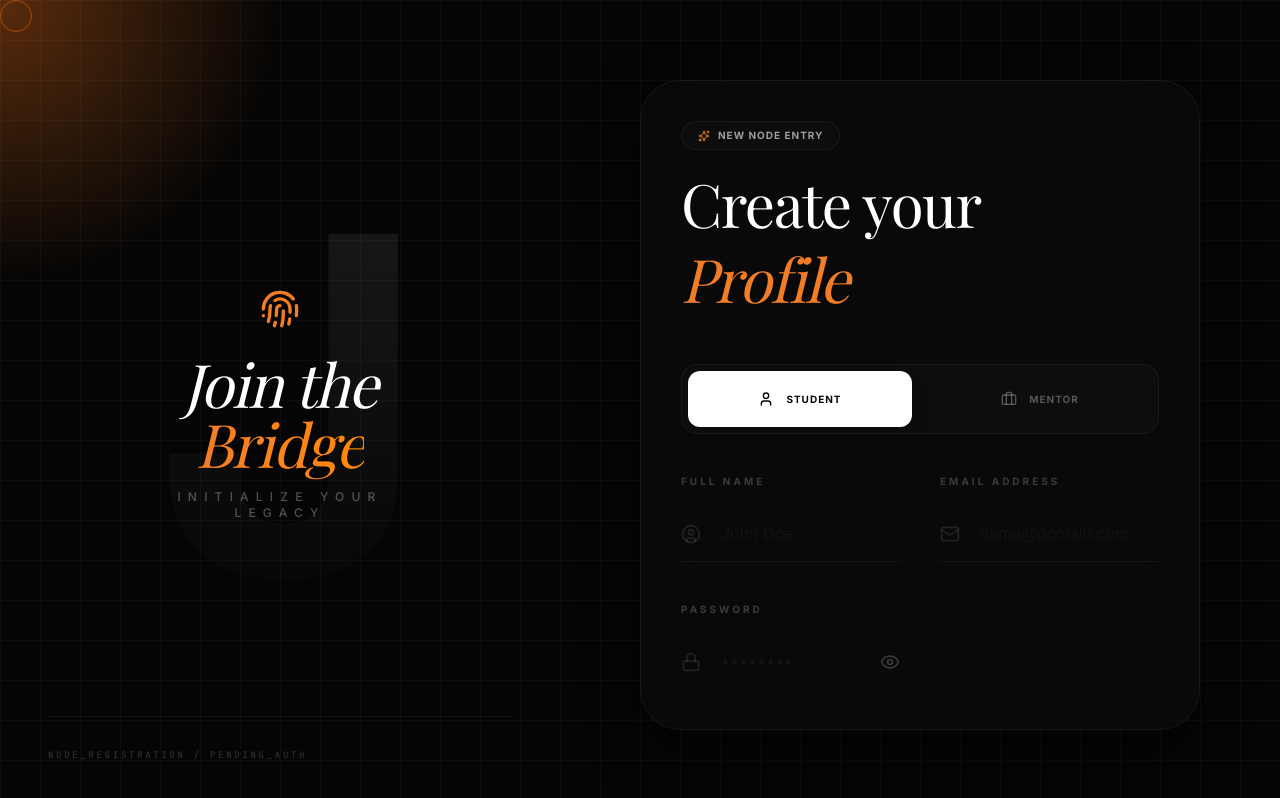
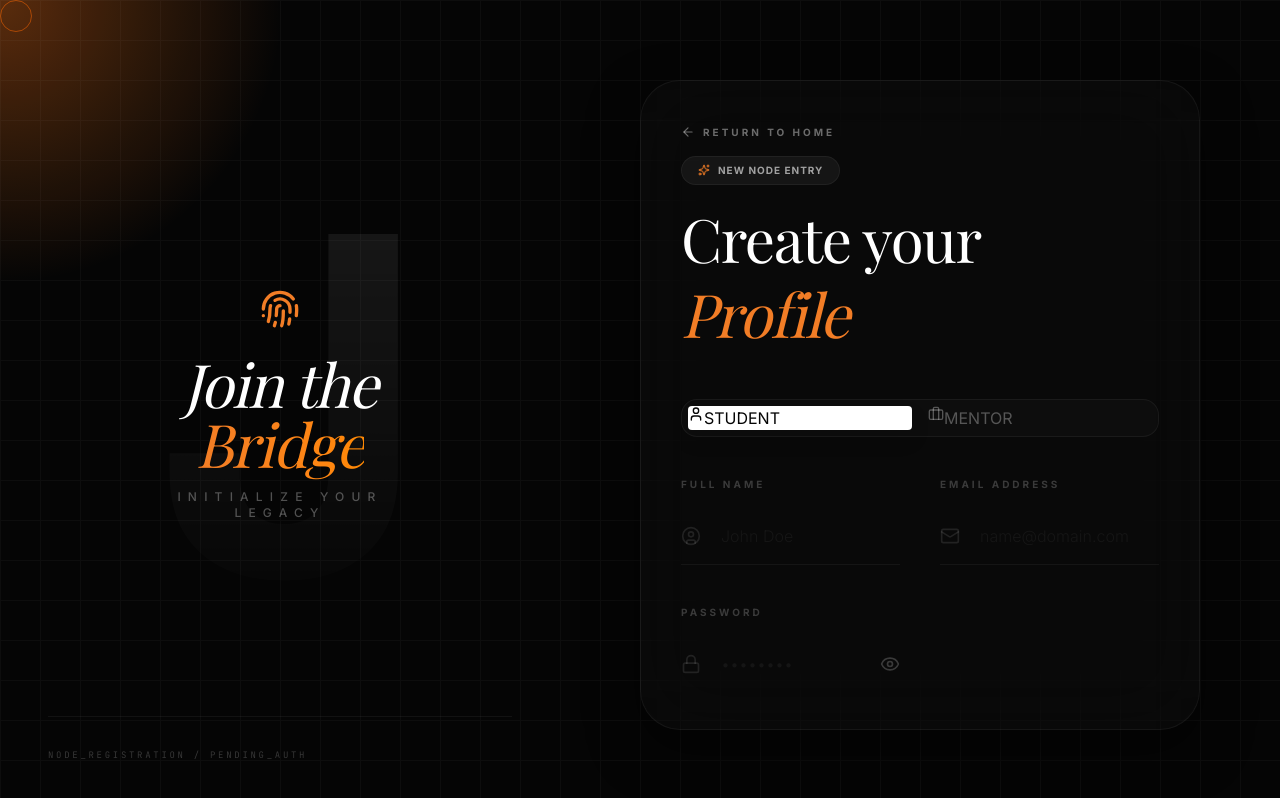
Before and after one commit to Saurav78617/Edu-connect, a React (Vite) app: page /register in a window 1280 px wide. Shown: the top 798 px of the page. Built offline with nearby package versions, Linux system fonts and the light colour scheme; a web font is replaced by a local one.

Commit message:
Auto save update

```diff
--- a/src/pages/Register.tsx
+++ b/src/pages/Register.tsx
@@ -2,7 +2,7 @@ import React, { useState, useEffect } from 'react';
 import { useNavigate, Link } from 'react-router-dom';
 import api from '../utils/api';
 import { motion, AnimatePresence, useMotionValue, useSpring, useTransform } from 'motion/react';
-import { User, Briefcase, ArrowRight, Mail, Lock, Sparkles, UserCircle, Fingerprint, ShieldCheck, Eye, EyeOff } from 'lucide-react';
+import { ArrowLeft, ArrowRight, Mail, Lock, Sparkles, ShieldCheck, Fingerprint, X, User, Briefcase, ChevronRight, Eye, EyeOff, UserCircle } from 'lucide-react';
 import GridBackground from '../components/GridBackground';
 
 export default function Register() {
@@ -153,9 +153,14 @@ export default function Register() {
         >
           <div className="flex-1 flex flex-col overflow-y-auto pr-4 space-y-12 custom-scrollbar">
             <div className="space-y-4">
+              <Link to="/" className="group inline-flex items-center gap-2 text-[10px] font-bold uppercase tracking-[0.3em] text-text-primary/40 hover:text-brand-accent transition-colors mb-4 block w-fit">
+                <ArrowLeft size={14} className="group-hover:-translate-x-1 transition-transform" />
+                Return to Home
+              </Link>
+              <br />
               <motion.div
                 variants={itemVariants}
-                className="inline-flex items-center gap-2 px-4 py-1.5 rounded-full bg-surface-primary border border-border-primary text-text-primary/60 text-[10px] font-bold uppercase tracking-widest"
+                className="inline-flex items-center gap-2 px-4 py-1.5 rounded-full bg-text-primary/5 border border-border-primary text-text-primary/60 text-[10px] font-bold uppercase tracking-widest"
               >
                 <Sparkles size={12} className="text-brand-accent" />
                 New Node Entry
@@ -185,14 +190,14 @@ export default function Register() {
                 <button
                   type="button"
                   onClick={() => setFormData({ ...formData, role: 'STUDENT' })}
-                  className={`py-5 rounded-xl flex items-center justify-center gap-3 text-[10px] font-bold uppercase tracking-widest transition-all duration-500 ${formData.role === 'STUDENT' ? 'bg-text-primary text-bg-primary shadow-[0_10px_20px_rgba(0,0,0,0.1)]' : 'text-text-primary/30 hover:text-text-primary'}`}
+                  className={`py - 5 rounded - xl flex items - center justify - center gap - 3 text - [10px] font - bold uppercase tracking - widest transition - all duration - 500 ${formData.role === 'STUDENT' ? 'bg-text-primary text-bg-primary shadow-[0_10px_20px_rgba(0,0,0,0.1)]' : 'text-text-primary/30 hover:text-text-primary'} `}
                 >
                   <User size={16} /> Student
                 </button>
                 <button
                   type="button"
                   onClick={() => setFormData({ ...formData, role: 'MENTOR' })}
-                  className={`py-5 rounded-xl flex items-center justify-center gap-3 text-[10px] font-bold uppercase tracking-widest transition-all duration-500 ${formData.role === 'MENTOR' ? 'bg-text-primary text-bg-primary shadow-[0_10px_20px_rgba(0,0,0,0.1)]' : 'text-text-primary/30 hover:text-text-primary'}`}
+                  className={`py - 5 rounded - xl flex items - center justify - center gap - 3 text - [10px] font - bold uppercase tracking - widest transition - all duration - 500 ${formData.role === 'MENTOR' ? 'bg-text-primary text-bg-primary shadow-[0_10px_20px_rgba(0,0,0,0.1)]' : 'text-text-primary/30 hover:text-text-primary'} `}
                 >
                   <Briefcase size={16} /> Mentor
                 </button>
```
